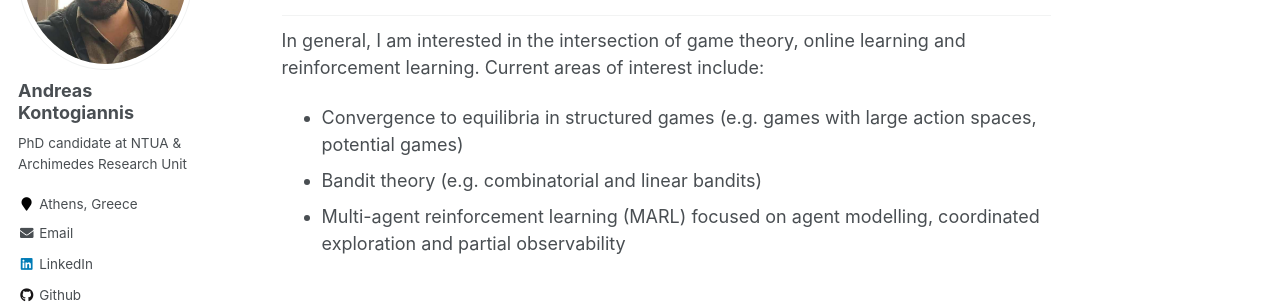
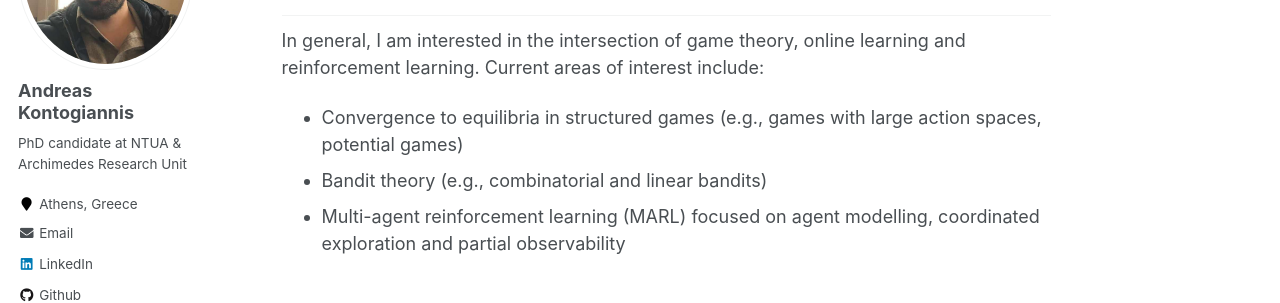
Before and after one commit to ddaedalus/ddaedalus.github.io, a Jekyll site: the page built from _pages/about.md, in a window 1280 px wide and 900 px high, scrolled down 514 px. Shown: the part 153-456 px from the top of the window. Built offline with Jekyll 4.4.1, drawn with Linux system fonts in a browser that asks for light colours.

```diff
--- a/_pages/about.md
+++ b/_pages/about.md
@@ -17,8 +17,8 @@ Here are my [Google Scholar](https://scholar.google.nl/citations?hl=en&user=nBFs
 ## Research Interests
 
 In general, I am interested in the intersection of game theory, online learning and reinforcement learning. Current areas of interest include:
-* Convergence to equilibria in structured games (e.g. games with large action spaces, potential games)
-* Bandit theory (e.g. combinatorial and linear bandits)
+* Convergence to equilibria in structured games (e.g., games with large action spaces, potential games)
+* Bandit theory (e.g., combinatorial and linear bandits)
 * Multi-agent reinforcement learning (MARL) focused on agent modelling, coordinated exploration and partial observability
 ## Recent News
 - 2024.12: One paper accepted at AAMAS 2025.
```
